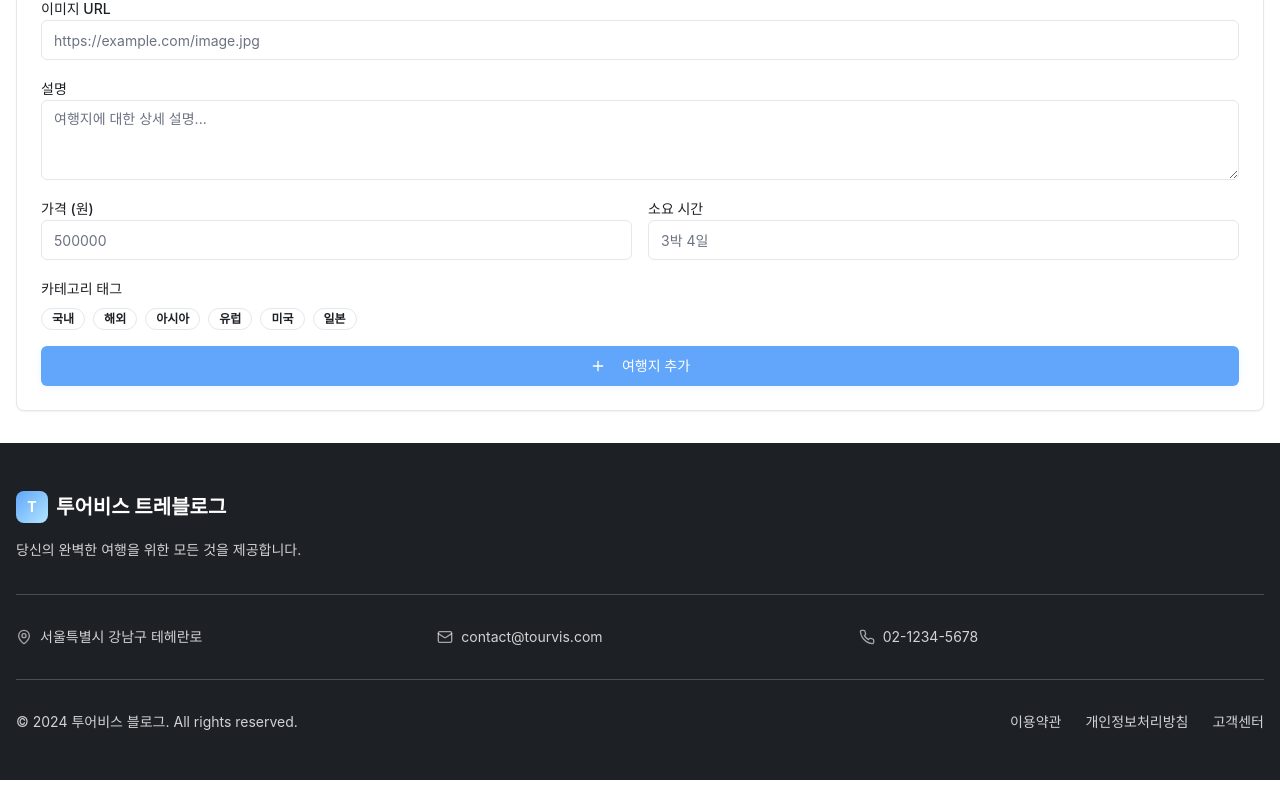
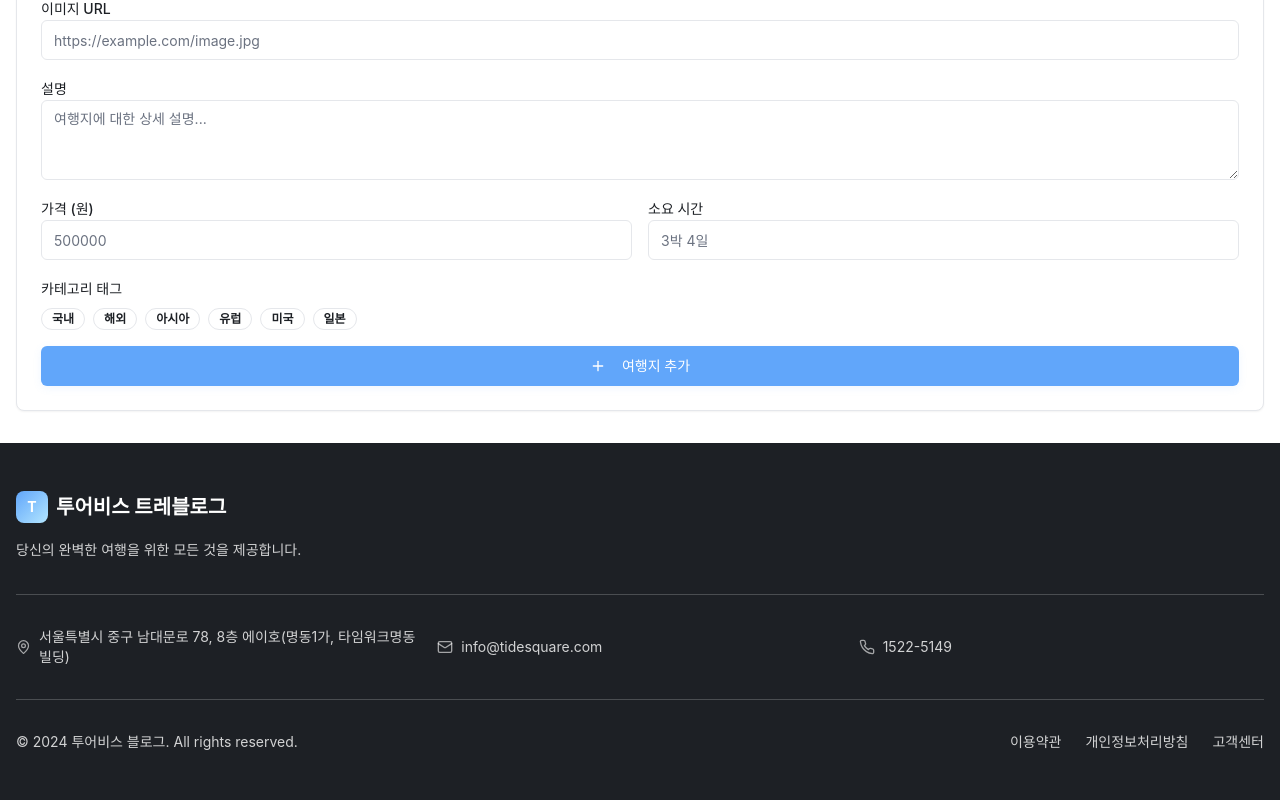
Before and after one commit to Rebecca-kil/tourvis-wanderlust-chronicles, a React (Vite) app: page /admin in a window 1280 px wide. Shown: the part 466-1266 px from the top of the page. Built offline with nearby package versions, Linux system fonts and the light colour scheme; a web font is replaced by a local one.

Commit message:
Code edited in Lovable Code Editor
Edited UI in Lovable

```diff
--- a/src/components/TravelFooter.tsx
+++ b/src/components/TravelFooter.tsx
@@ -73,15 +73,15 @@ const TravelFooter = () => {
           <div className="grid grid-cols-1 md:grid-cols-3 gap-4 text-sm">
             <div className="flex items-center space-x-2">
               <MapPin className="w-4 h-4 text-background/60" />
-              <span className="text-background/80">서울특별시 강남구 테헤란로</span>
+              <span className="text-background/80">서울특별시 중구 남대문로 78, 8층 에이호(명동1가, 타임워크명동빌딩)</span>
             </div>
             <div className="flex items-center space-x-2">
               <Mail className="w-4 h-4 text-background/60" />
-              <span className="text-background/80">contact@tourvis.com</span>
+              <span className="text-background/80">info@tidesquare.com</span>
             </div>
             <div className="flex items-center space-x-2">
               <Phone className="w-4 h-4 text-background/60" />
-              <span className="text-background/80">02-1234-5678</span>
+              <span className="text-background/80">1522-5149</span>
             </div>
           </div>
         </div>
```
